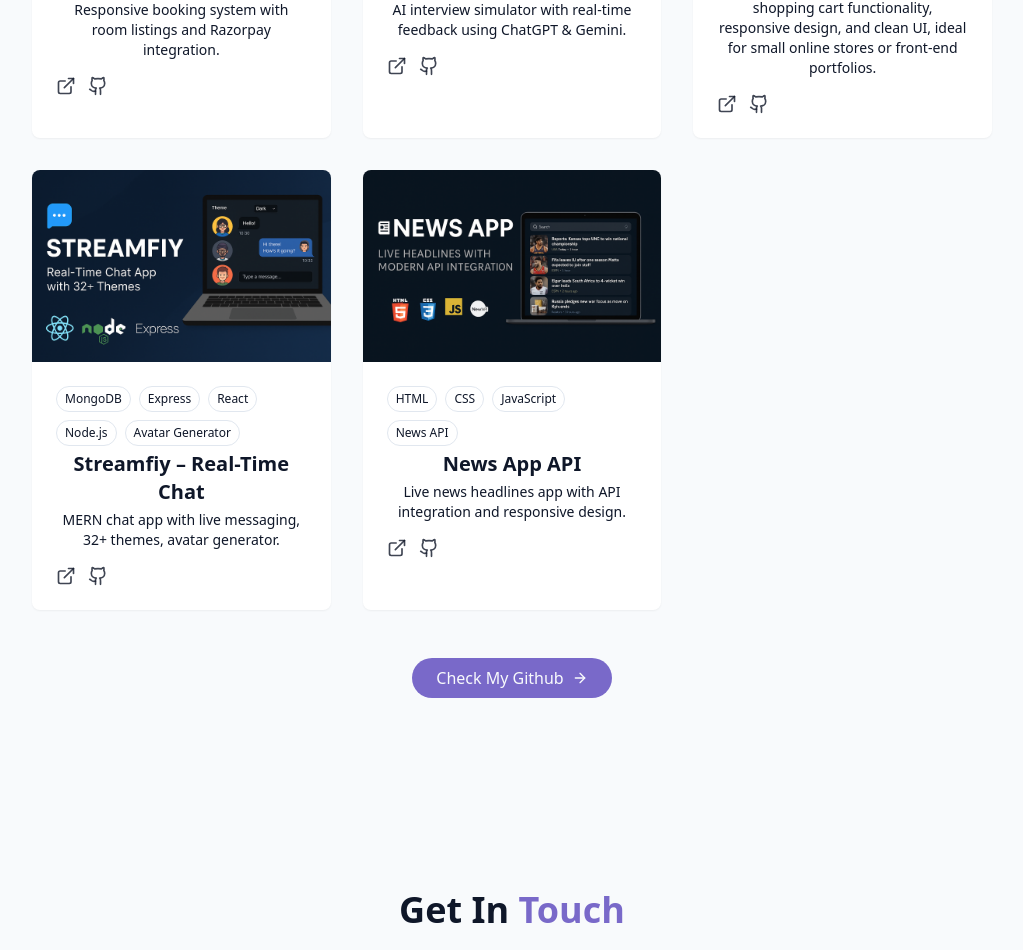
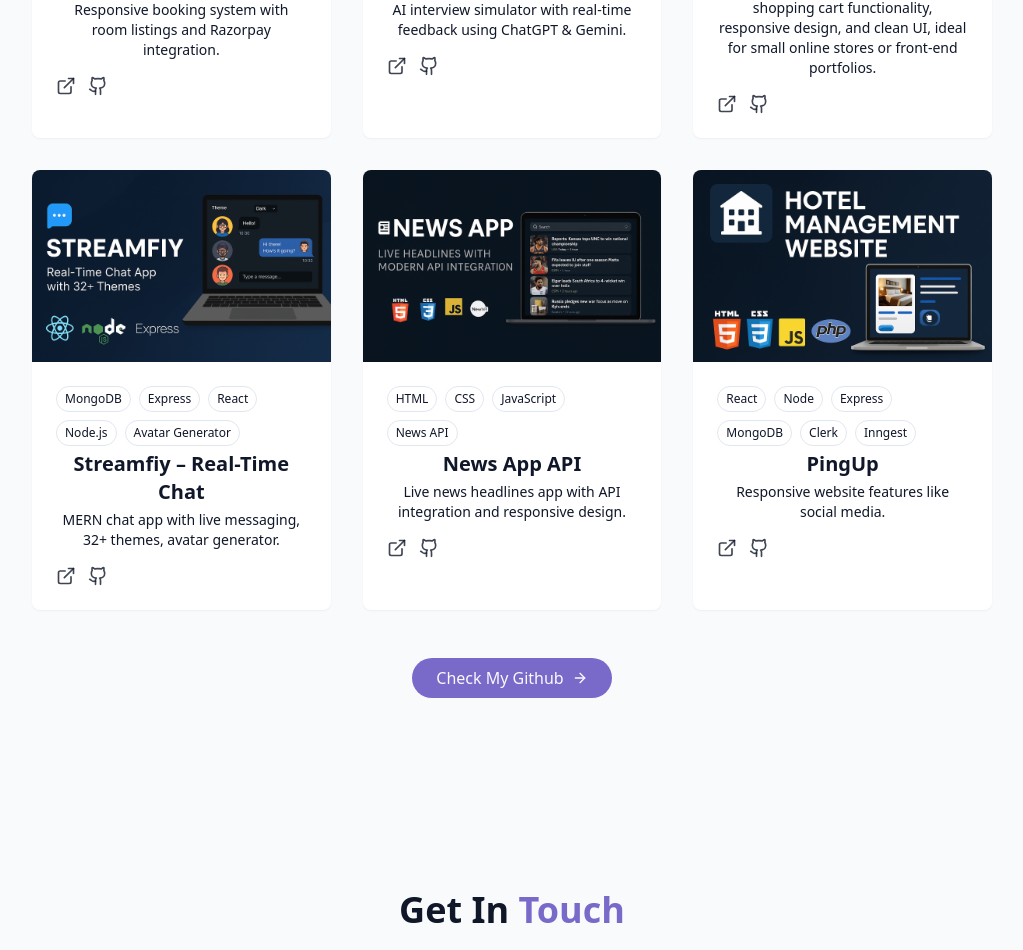
Before and after one commit to chandanyadav2004/Portfolio, a React (Vite) app: page / in a window 1280 px wide. Shown: the part 3198-4148 px from the top of the page, without its empty margins (128-1151 px from the left). Built offline with nearby package versions, Linux system fonts and the light colour scheme.

Commit message:
pingup added

```diff
--- a/src/components/ProjectSection.jsx
+++ b/src/components/ProjectSection.jsx
@@ -50,6 +50,16 @@ const projects = [
     tags: ["HTML", "CSS", "JavaScript", "News API"],
     demoUrl: "#",
     githubUrl: "https://github.com/chandanyadav2004/News-App-Api",
+  },
+  {
+    id: 6,
+    title: "PingUp",
+    description:
+      "Responsive website features like social media.",
+    image: "/images/Project1.png",
+    tags: ["React", "Node", "Express", "MongoDB", "Clerk", "Inngest"],
+    demoUrl: "#",
+    githubUrl: "https://github.com/chandanyadav2004/pingup",
   },
 ];
 
```
